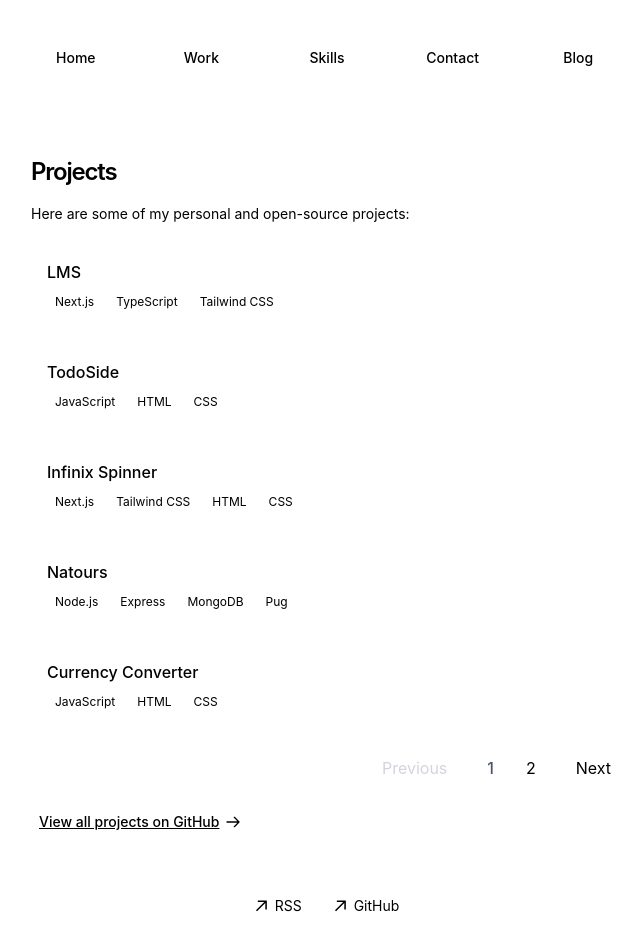
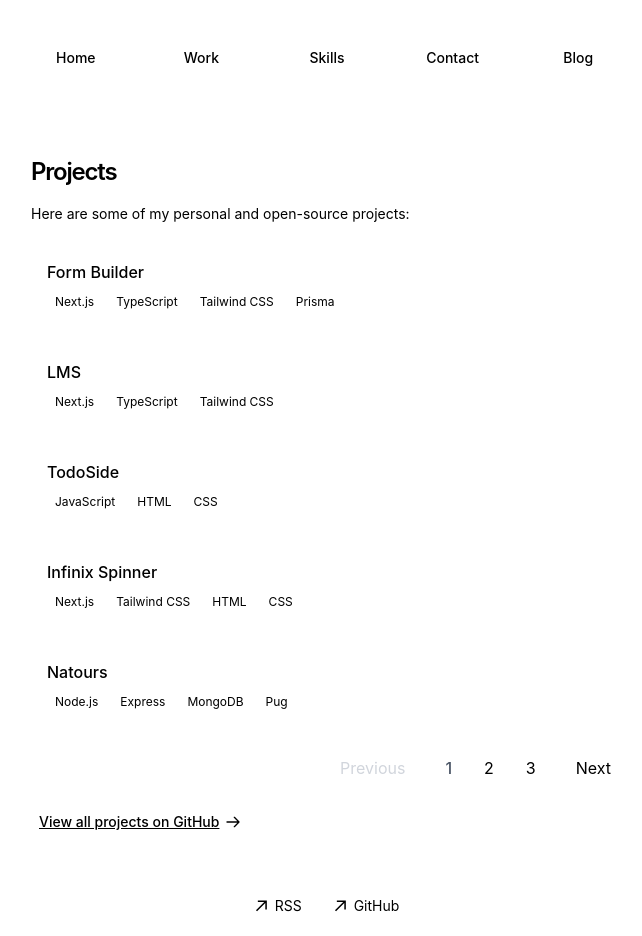
Before and after one commit to laurentcodes/laurent-portfolio-minimal, a Next.js app: page /projects in a window 1280 px wide. Shown: the whole page, without its empty margins (313-955 px from the left). Built offline with nearby package versions, Linux system fonts and the light colour scheme.

Commit message:
feat: add form-builder project to portfolio

```diff
--- a/app/projects/page.tsx
+++ b/app/projects/page.tsx
@@ -19,6 +19,11 @@ type Project = {
 };
 
 const projects: Project[] = [
+	{
+		name: 'Form Builder',
+		tags: ['Next.js', 'TypeScript', 'Tailwind CSS', 'Prisma'],
+		url: 'https://form-builder-cyan.vercel.app/',
+	},
 	{
 		name: 'LMS',
 		tags: ['Next.js', 'TypeScript', 'Tailwind CSS'],
```
